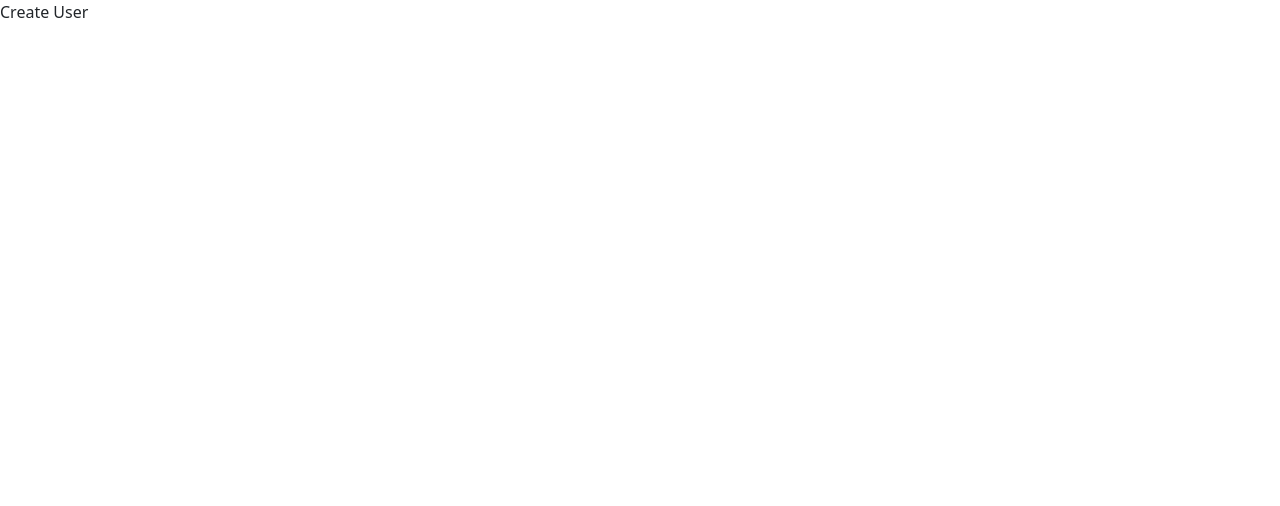
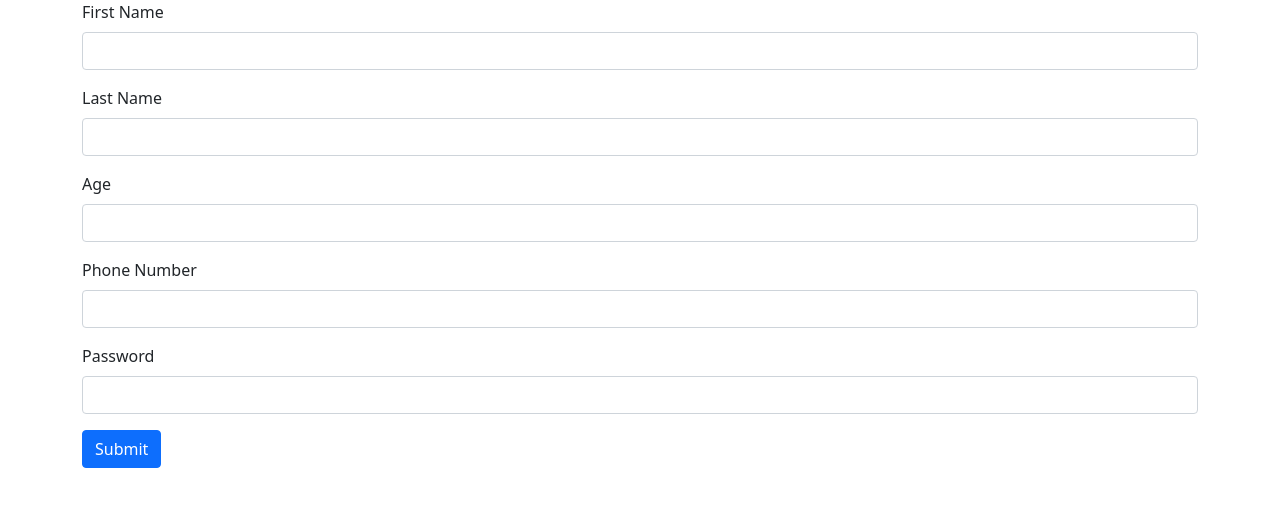
Before and after one commit to scothampel/user-project, a React (Create React App) app: page /create in a window 1280 px wide. Shown: the top 506 px of the page. Built offline with nearby package versions, Linux system fonts and the light colour scheme.

Commit message:
Create functionality

```diff
--- a/package.json
+++ b/package.json
@@ -7,6 +7,7 @@
     "@testing-library/react": "^11.2.7",
     "@testing-library/user-event": "^12.8.3",
     "bootstrap": "^5.0.1",
+    "jquery": "^3.6.0",
     "react": "^17.0.2",
     "react-dom": "^17.0.2",
     "react-router-dom": "^5.2.0",
--- a/src/components/Create.js
+++ b/src/components/Create.js
@@ -1,9 +1,60 @@
+import $ from 'jquery';
 import '../styles/Create.css';
 
 export default function Create() {
+  const handleSubmit = (e) => {
+    e.preventDefault();
+    const users = JSON.parse(localStorage.getItem('users'));
+    console.log(users);
+
+    const firstName = $('#firstName').val();
+    const lastName = $('#lastName').val();
+    const age = $('#age').val();
+    const phone = $('#phone').val();
+    const password = $('#password').val();
+    const userObj = {
+      firstName,
+      lastName,
+      age,
+      phone,
+      password
+    };
+
+    if (users) {
+      if (users.filter(current => current.firstName === firstName && current.lastName === lastName).length === 0) {
+        localStorage.setItem('users', JSON.stringify([...users, userObj]));
+      }
+    }
+    else {
+      localStorage.setItem('users', JSON.stringify([userObj]));
+    }
+  }
+
   return (
-    <div>
-      Create User
+    <div className='container' id='create'>
+      <form autoComplete="off" onSubmit={handleSubmit}>
+        <div className='mb-3'>
+          <label htmlFor="firstName" className="form-label">First Name</label>
+          <input type="text" className="form-control" id="firstName" required />
+        </div>
+        <div className='mb-3'>
+          <label htmlFor="lastName" className="form-label">Last Name</label>
+          <input type="text" className="form-control" id="lastName" required />
+        </div>
+        <div className='mb-3'>
+          <label htmlFor="age" className="form-label">Age</label>
+          <input type="number" className="form-control" id="age" />
+        </div>
+        <div className='mb-3'>
+          <label htmlFor="phone" className="form-label">Phone Number</label>
+          <input type="tel" className="form-control" id="phone" required />
+        </div>
+        <div className='mb-3'>
+          <label htmlFor="password" className="form-label">Password</label>
+          <input type="password" className="form-control" id="password" required />
+        </div>
+        <button type="submit" className="btn btn-primary">Submit</button>
+      </form>
     </div>
   );
 }
--- a/src/components/Edit.js
+++ b/src/components/Edit.js
@@ -2,7 +2,7 @@ import '../styles/Edit.css';
 
 export default function Edit() {
   return (
-    <div>
+    <div  className='container' id='edit'>
       Edit User
     </div>
   );
--- a/src/components/Login.js
+++ b/src/components/Login.js
@@ -2,7 +2,7 @@ import '../styles/Login.css';
 
 export default function Login() {
   return (
-    <div>
+    <div className='container' id='login'>
       Login Page
     </div>
   );
--- a/src/components/Show.js
+++ b/src/components/Show.js
@@ -1,9 +1,13 @@
 import '../styles/Show.css';
 
 export default function Show() {
+  const users = localStorage.getItem('users');
+
   return (
-    <div>
-      Show Users
+    <div className='container' id='show'>
+      {!users ? 'No Users To Display' :
+        <p>Show Users</p>
+      }
     </div>
   );
 }
```
Also changed, not shown: src/handlers/useLocalState.js (added, +7 -0 lines), 1 other file (tests, documents, lock files or other folders).
